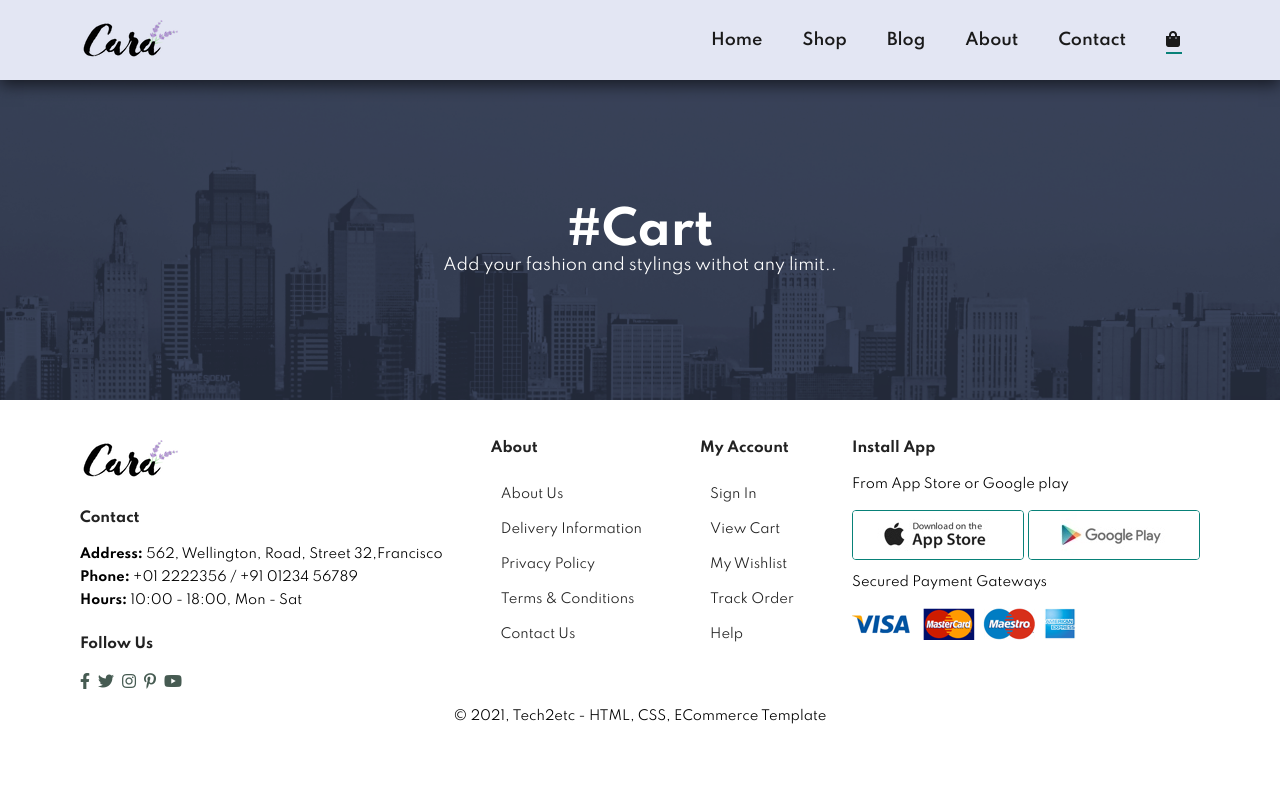
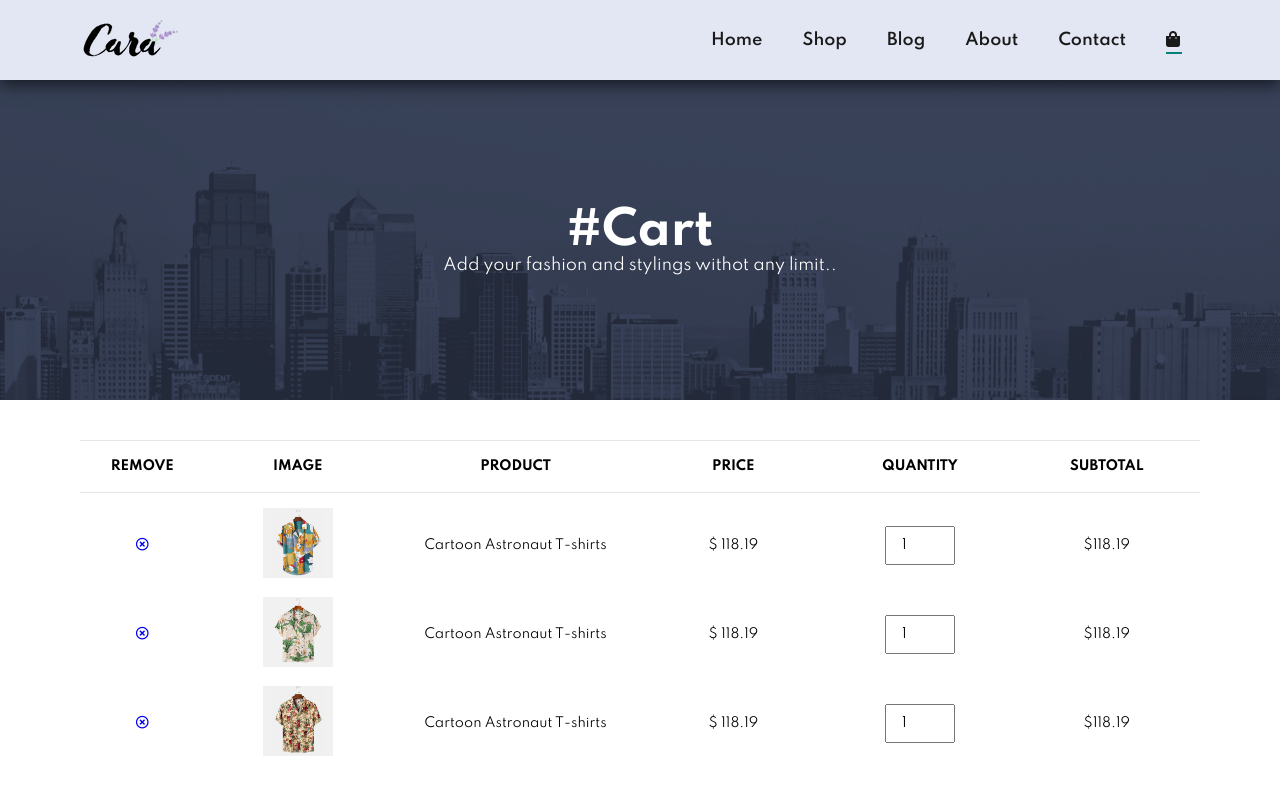
Before and after one commit to Akash-Sharma-2002/Project-CARA, a React (Vite) app in the folder cara-website/: page /Cart in a window 1280 px wide. Shown: the top 800 px of the page. Built offline with nearby package versions, Linux system fonts and the light colour scheme.

Commit message:
CartItems.jsx: added

```diff
--- a/cara-website/src/assets/asset.js
+++ b/cara-website/src/assets/asset.js
@@ -28,9 +28,6 @@ import p16 from "./products/n8.jpg";
 import pay1 from "./pay/pay.png";
 import appStore from "./pay/appStore.jpg";
 import play from "./pay/play.jpg";
-
-import bGI1 from "./banner/b19.jpg";
-import bGI2 from "./banner/b1.jpg";
 
 import b1 from "./blog/b1.jpg";
 import b2 from "./blog/b2.jpg";
@@ -99,3 +96,5 @@ export const pay = { pay1, appStore, play };
 export const people = { h1, h2, h3 };
 
 export const blogImages = [b1, b2, b3, b4];
+
+export const cartImg = [p1, p2, p3];
--- /dev/null
+++ b/cara-website/src/components/CartItems/CartItems.jsx
@@ -0,0 +1,44 @@
+import React from "react";
+import style from "./CartItems.module.css";
+import { cartImg } from "../../assets/asset";
+
+const CartItems = () => {
+  return (
+    <div className={`${style.cartItems} sectionp1`}>
+      <table width="100%">
+        <thead>
+          <td>Remove</td>
+          <td>Image</td>
+          <td>Product</td>
+          <td>Price</td>
+          <td>Quantity</td>
+          <td>Subtotal</td>
+        </thead>
+        <tbody>
+          {cartImg.map((item, index) => {
+            return (
+              <tr>
+                <td>
+                  <a href="#">
+                    <i className="far fa-times-circle"></i>
+                  </a>
+                </td>
+                <td>
+                  <img src={item} key={index} alt="" />
+                </td>
+                <td>Cartoon Astronaut T-shirts</td>
+                <td>$ 118.19</td>
+                <td>
+                  <input type="number" value="1" />
+                </td>
+                <td>$118.19</td>
+              </tr>
+            );
+          })}
+        </tbody>
+      </table>
+    </div>
+  );
+};
+
+export default CartItems;
--- /dev/null
+++ b/cara-website/src/components/CartItems/CartItems.module.css
@@ -0,0 +1,63 @@
+.cartItems {
+  overflow-x: auto;
+}
+
+.cartItems table {
+  width: 100%;
+  border-collapse: collapse;
+  table-layout: fixed;
+  white-space: nowrap;
+}
+
+.cartItems table tbody tr td img {
+  width: 70px;
+  height: 70px;
+}
+
+.cartItems table td:nth-child(1) {
+  width: 100px;
+  text-align: center;
+}
+
+.cartItems table td:nth-child(2) {
+  width: 150px;
+  text-align: center;
+}
+
+.cartItems table td:nth-child(3) {
+  width: 200px;
+  text-align: center;
+}
+
+.cartItems table td:nth-child(4),
+.cartItems table td:nth-child(5),
+.cartItems table td:nth-child(6) {
+  width: 150px;
+  text-align: center;
+}
+
+.cartItems table td:nth-child(5) input {
+  width: 70px;
+  padding: 10px 5px 10px 15px;
+}
+
+.cartItems table thead {
+  border: 1px solid #e2e9e1;
+  border-left: none;
+  border-right: none;
+}
+
+.cartItems table thead td {
+  font-weight: 700;
+  text-transform: uppercase;
+  font-size: 13px;
+  padding: 18px 0;
+}
+
+.cartItems table tbody tr td {
+  padding-top: 15px;
+}
+
+.cartItems table tbody td {
+  font-size: 13px;
+}
--- a/cara-website/src/pages/Cart/Cart.jsx
+++ b/cara-website/src/pages/Cart/Cart.jsx
@@ -3,6 +3,7 @@ import Navbar from "../../components/Navbar/Navbar";
 import PageHeader from "../../components/PageHeader/PageHeader";
 import bGI from "../../../public/banner.png";
 import Footer from "../../components/Footer/Footer";
+import CartItems from "../../components/CartItems/CartItems";
 
 const Cart = () => {
   return (
@@ -13,6 +14,7 @@ const Cart = () => {
         p="Add your fashion and stylings withot any limit.."
         bGI={bGI}
       />
+      <CartItems />
       <Footer />
     </>
   );
```
